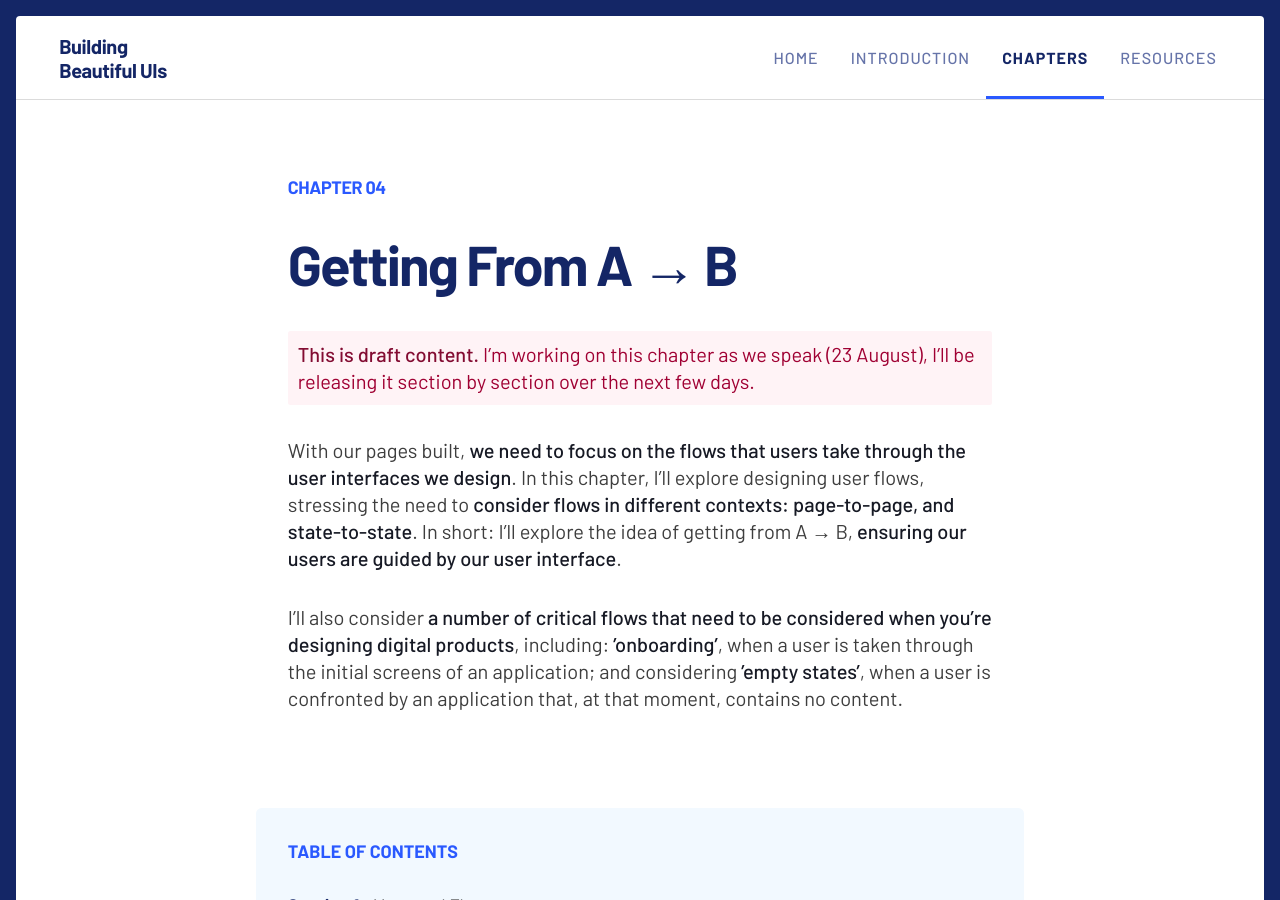
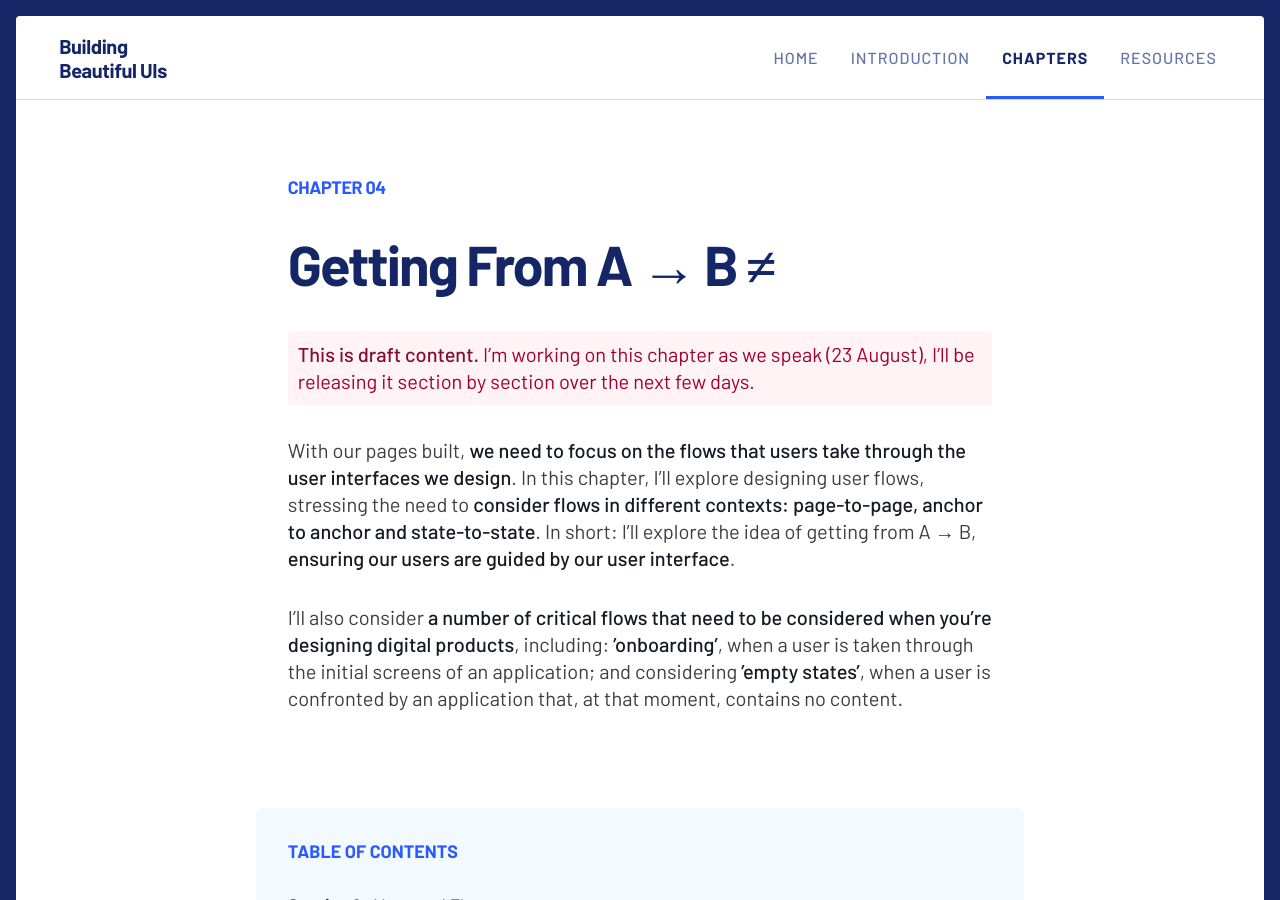
Before and after one commit to buildingbeautifuluis/buildingbeautifuluis.github.io, a Jekyll site: the page built from _preview/04-Chapter-4-Getting-From-A-to-B.md, in a window 1280 px wide and 900 px high. Built offline with Jekyll 4.4.1, drawn with Linux system fonts in a browser that asks for light colours.

Commit message:
Gah. I think I've forgotten to hit the commit button.
Fuck. I hope I haven't broken this.

```diff
--- a/_preview/04-Chapter-4-Getting-From-A-to-B.md
+++ b/_preview/04-Chapter-4-Getting-From-A-to-B.md
@@ -1,10 +1,10 @@
 ---
 chapter-number: "04"
-title: "Getting From A → B"
+title: "Getting From A → B ≠"
 layout: chapter
 opening-text: "<p class='text--warning'><strong>This is draft content.</strong> I’m working on this chapter as we speak (23 August), I’ll be releasing it section by section over the next few days.</p>
 
-<p>With our pages built, <strong>we need to focus on the flows that users take through the user interfaces we design</strong>. In this chapter, I’ll explore designing user flows, stressing the need to <strong>consider flows in different contexts: page-to-page, and state-to-state</strong>. In short: I’ll explore the idea of getting from A → B, <strong>ensuring our users are guided by our user interface</strong>.</p>
+<p>With our pages built, <strong>we need to focus on the flows that users take through the user interfaces we design</strong>. In this chapter, I’ll explore designing user flows, stressing the need to <strong>consider flows in different contexts: page-to-page, anchor to anchor and state-to-state</strong>. In short: I’ll explore the idea of getting from A → B, <strong>ensuring our users are guided by our user interface</strong>.</p>
 
 <p>I’ll also consider <strong>a number of critical flows that need to be considered when you’re designing digital products</strong>, including: <strong>’onboarding’</strong>, when a user is taken through the initial screens of an application; and considering <strong>’empty states’</strong>, when a user is confronted by an application that, at that moment, contains no content.</p>"
 
```
